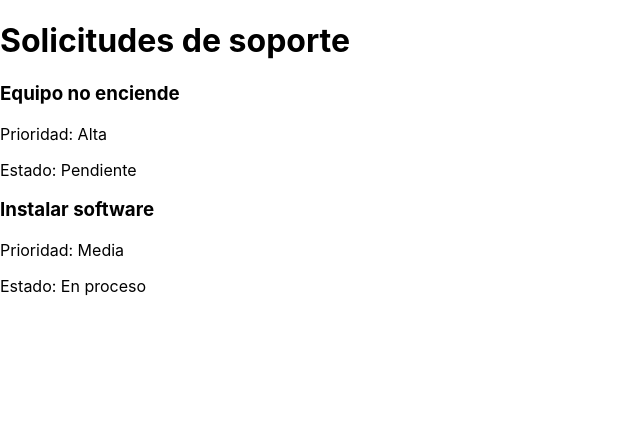
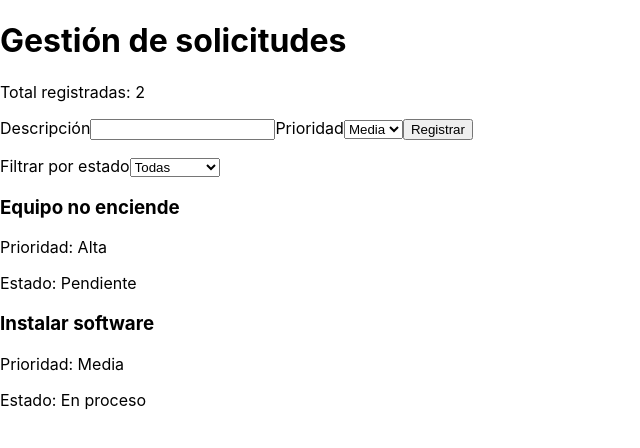
Before and after one commit to maurasqq/soporte-react, a React (Vite) app: page / in a window 1280 px wide. Shown: the top 448 px of the page, without its empty margins (0-640 px from the left). Built offline with nearby package versions, Linux system fonts and the light colour scheme.

Commit message:
feat: implementar gestion de solicitudes con useState y formulario
Co-authored-by: Joseph <vargasrogerjoseph@gmail.com>

```diff
--- a/src/App.jsx
+++ b/src/App.jsx
@@ -1,19 +1,83 @@
+import { useState } from 'react'
 import SolicitudCard from './components/SolicitudCard'
 
+// Solicitudes iniciales para arranque en memoria
+const iniciales = [
+  { id: 1, titulo: 'Equipo no enciende', prioridad: 'Alta', estado: 'Pendiente' },
+  { id: 2, titulo: 'Instalar software', prioridad: 'Media', estado: 'En proceso' }
+]
+
 function App() {
+  const [solicitudes, setSolicitudes] = useState(iniciales)
+  const [titulo, setTitulo] = useState('')
+  const [prioridad, setPrioridad] = useState('Media')
+  const [filtro, setFiltro] = useState('Todas')
+  const [mensaje, setMensaje] = useState('')
+
+  // Registra una nueva solicitud validando el formulario
+  function agregar(e) {
+    e.preventDefault()
+    if (!titulo.trim()) {
+      setMensaje('Escribe una descripción de la solicitud.')
+      return
+    }
+    const nueva = {
+      id: crypto.randomUUID(),
+      titulo: titulo.trim(),
+      prioridad,
+      estado: 'Pendiente'
+    }
+    // Actualiza la lista sin mutar el arreglo original
+    setSolicitudes(actuales => [...actuales, nueva])
+    setTitulo('')
+    setMensaje('Solicitud agregada correctamente.')
+  }
+
+  // Filtra las solicitudes según el estado seleccionado
+  const visibles = solicitudes.filter(s =>
+    filtro === 'Todas' || s.estado === filtro
+  )
+
   return (
     <main>
-      <h1>Solicitudes de soporte</h1>
-      <SolicitudCard
-        titulo="Equipo no enciende"
-        prioridad="Alta"
-        estado="Pendiente"
-      />
-      <SolicitudCard
-        titulo="Instalar software"
-        prioridad="Media"
-        estado="En proceso"
-      />
+      <h1>Gestión de solicitudes</h1>
+      <p>Total registradas: {solicitudes.length}</p>
+      <form onSubmit={agregar}>
+        <label htmlFor="titulo">Descripción</label>
+        <input
+          id="titulo"
+          value={titulo}
+          onChange={e => setTitulo(e.target.value)}
+        />
+        <label htmlFor="prioridad">Prioridad</label>
+        <select
+          id="prioridad"
+          value={prioridad}
+          onChange={e => setPrioridad(e.target.value)}
+        >
+          <option>Alta</option>
+          <option>Media</option>
+          <option>Baja</option>
+        </select>
+        <button type="submit">Registrar</button>
+      </form>
+      <p role="status">{mensaje}</p>
+      <label htmlFor="filtro">Filtrar por estado</label>
+      <select
+        id="filtro"
+        value={filtro}
+        onChange={e => setFiltro(e.target.value)}
+      >
+        <option>Todas</option>
+        <option>Pendiente</option>
+        <option>En proceso</option>
+        <option>Resuelta</option>
+      </select>
+      {visibles.length === 0 ? (
+        <p>No hay resultados.</p>
+      ) : (
+        visibles.map(s => <SolicitudCard key={s.id} {...s} />)
+      )}
     </main>
   )
 }
```
